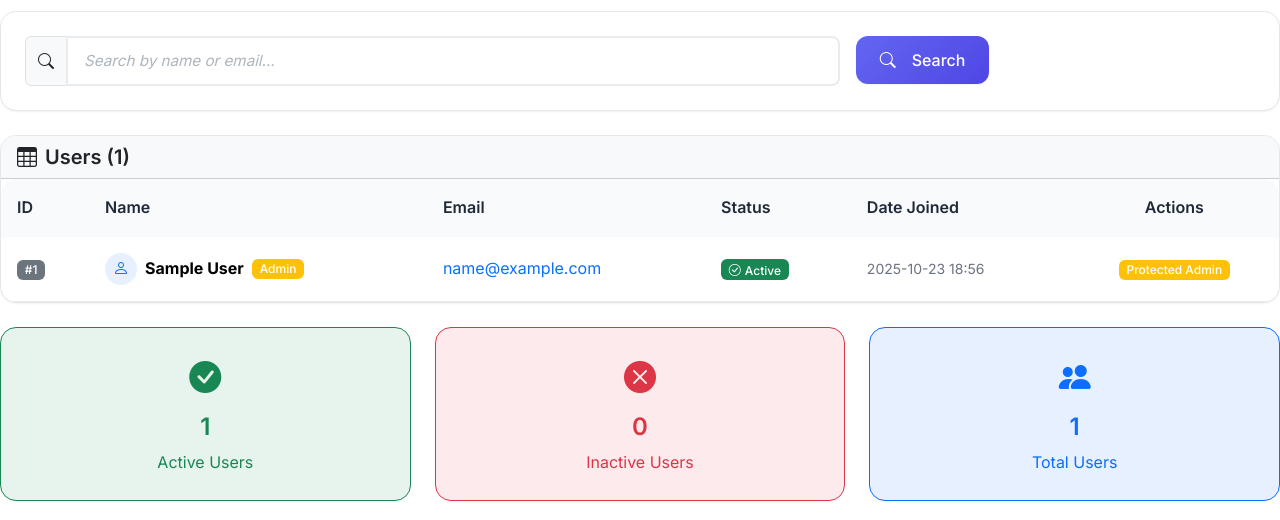
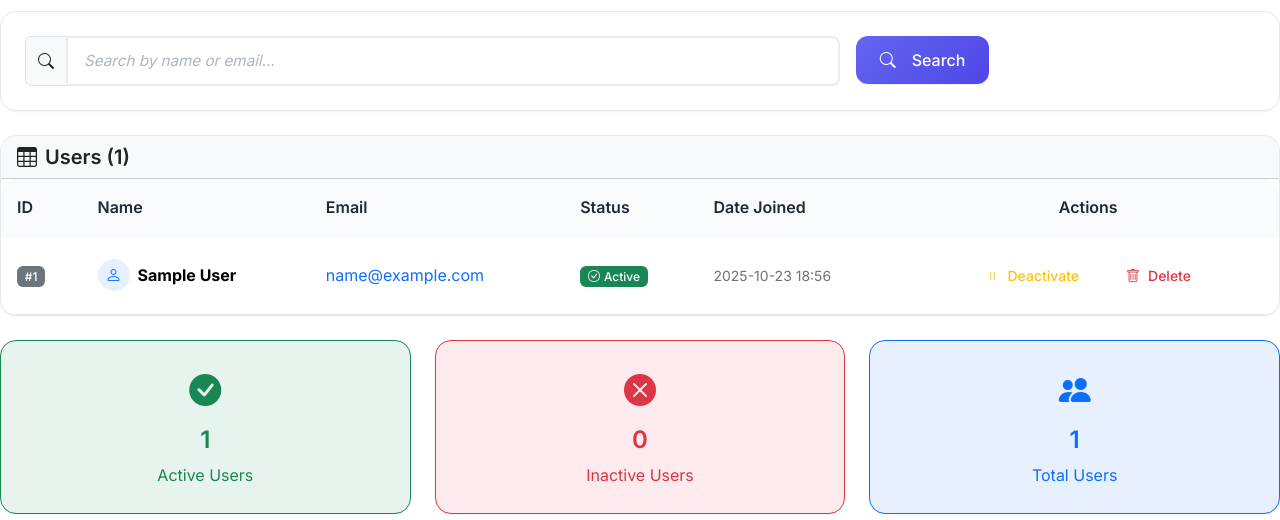
Before and after one commit to NewPyDev/DzKeyz, a Flask app: page /admin/users in a window 1280 px wide. Shown: the part 174-694 px from the top of the page. Run offline with Flask 3, Linux system fonts and the light colour scheme; the visitor is signed in with stand-in values (Sample User, id 1); data comes from the database, SQL or seed files in the repository; some libraries are stand-ins or nearby versions.

Commit message:
Fix admin badge issue - remove incorrect admin protection for regular users

```diff
--- a/app.py
+++ b/app.py
@@ -2105,10 +2105,7 @@ def admin_toggle_user(user_id):
     """Toggle user active status"""
     conn = get_db()
 
-    # Don't allow deactivating the main admin (user ID 1)
-    if user_id == 1:
-        flash('Cannot deactivate the main admin account.', 'error')
-        return redirect(url_for('admin_users'))
+    # All regular users can be toggled
 
     user = conn.execute('SELECT * FROM users WHERE id = ?', (user_id,)).fetchone()
     if not user:
@@ -2130,10 +2127,7 @@ def admin_delete_user(user_id):
     """Delete user account"""
     conn = get_db()
 
-    # Don't allow deleting the main admin (user ID 1)
-    if user_id == 1:
-        flash('Cannot delete the main admin account.', 'error')
-        return redirect(url_for('admin_users'))
+    # All regular users can be deleted
 
     user = conn.execute('SELECT * FROM users WHERE id = ?', (user_id,)).fetchone()
     if not user:
--- a/templates/admin_users.html
+++ b/templates/admin_users.html
@@ -95,9 +95,6 @@
                                                         <i class="bi bi-person text-primary"></i>
                                                     </div>
                                                     <strong>{{ user.name }}</strong>
-                                                    {% if user.id == 1 %}
-                                                        <span class="badge bg-warning ms-2">Admin</span>
-                                                    {% endif %}
                                                 </div>
                                             </td>
                                             <td>
@@ -123,7 +120,6 @@
                                             </td>
                                             <td class="text-center">
                                                 <div class="btn-group btn-group-sm" role="group">
-                                                    {% if user.id != 1 %}
                                                     <!-- Toggle Active Status -->
                                                     <a href="{{ url_for('admin_toggle_user', user_id=user.id) }}"
                                                        class="btn btn-outline-{% if user.is_active %}warning{% else %}success{% endif %}"
@@ -139,9 +135,6 @@
                                                         <i class="bi bi-trash"></i>
                                                         Delete
                                                     </a>
-                                                    {% else %}
-                                                        <span class="badge bg-warning">Protected Admin</span>
-                                                    {% endif %}
                                                 </div>
                                             </td>
                                         </tr>
```
Lines whose indentation alone changed are shown as unchanged.
